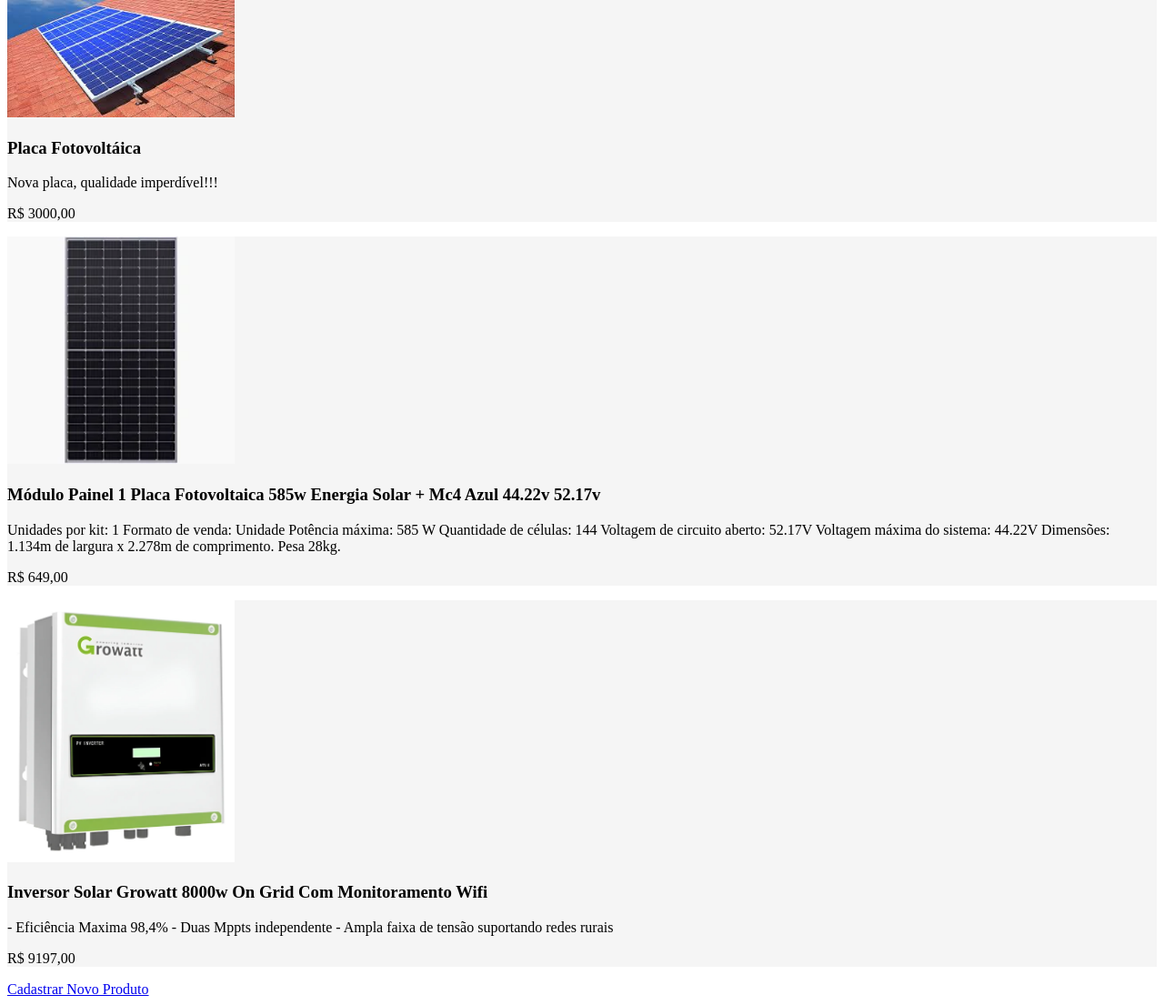
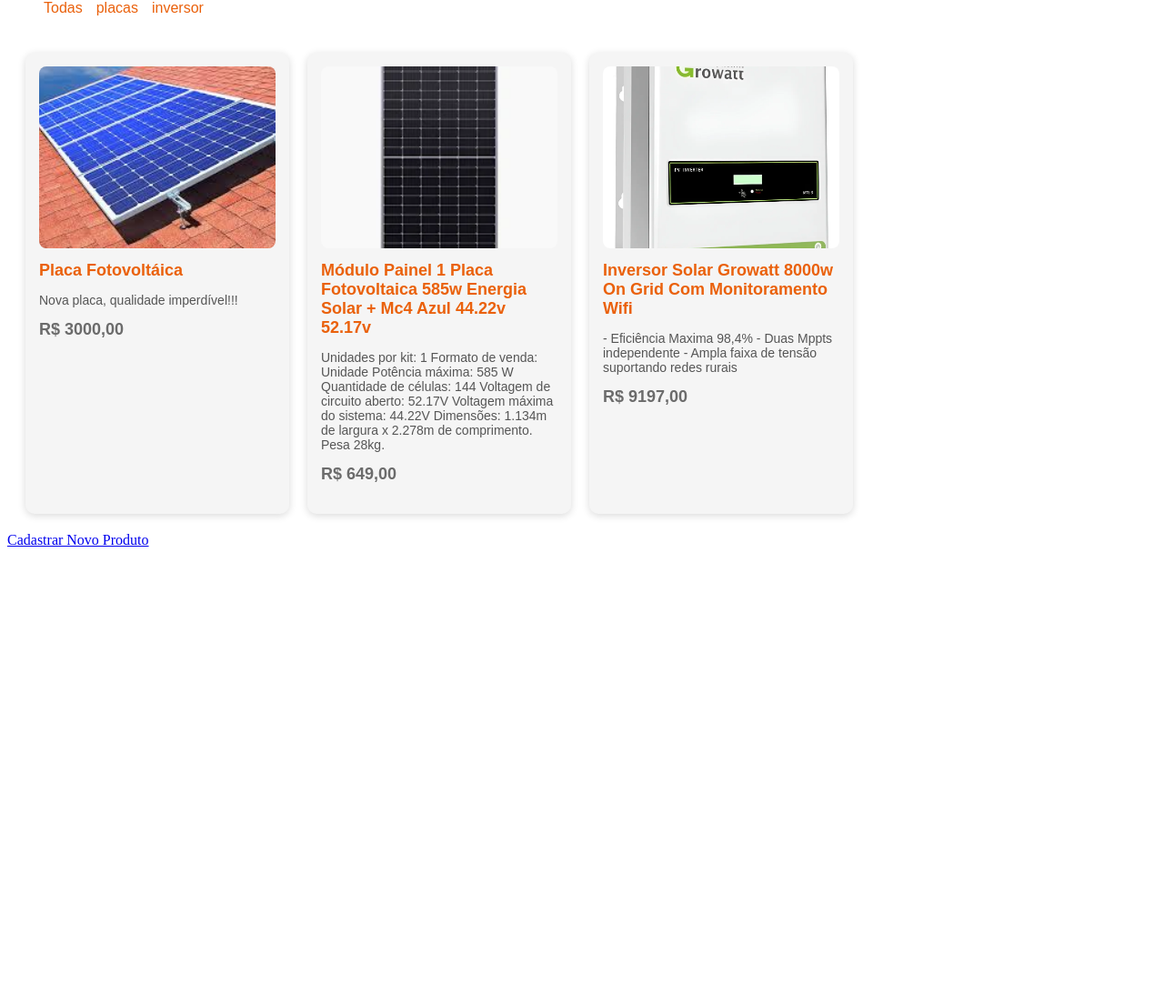
Before and after one commit to Ian-Ribeiro/proj-market-energy, a Django app: page / in a window 1280 px wide. Shown: the part 115-1220 px from the top of the page at 91% size. After the commit the page ends 716 px from the top, so only its background shows below. Run offline with Django 5.2, Linux system fonts and the light colour scheme; data comes from the database, SQL or seed files in the repository; both versions use the stored data as it was after the commit.

Commit message:
Adicionado o filtro e arrumando o css

```diff
--- a/market/static/css/cads.css
+++ b/market/static/css/cads.css
@@ -27,4 +27,10 @@
     border-radius: 30px;
     color: white;
     background-color: rgb(234, 97, 12);
+    cursor: pointer;
+    transition: 0.3s;
 }
+.button-01:hover{
+    background-color: #7f7f7f;
+    transform: scale(1.05);
+}
--- /dev/null
+++ b/market/static/css/filt.css
@@ -0,0 +1,18 @@
+.filtros{
+    display: flex;
+    justify-content: start;
+    padding-left: 40px;
+    padding-right: 40px;
+    gap: 15px;
+    margin-bottom: 20px;
+}
+.link-filt{
+    font-family: Arial, Helvetica, sans-serif;
+    text-decoration: none;
+    color:rgb(234, 97, 12);
+}
+.link-filt:hover{
+    text-decoration: underline;
+    cursor: pointer;
+    color: #7f7f7f;
+}
--- a/market/static/css/header.css
+++ b/market/static/css/header.css
@@ -20,3 +20,8 @@
     text-decoration: none;
     font-weight: 400;
 }
+.link-01:hover{
+    text-decoration: underline;
+    cursor: pointer;
+    color: #7f7f7f;
+}
--- a/market/static/css/prod.css
+++ b/market/static/css/prod.css
@@ -1,3 +1,64 @@
 .container-prod{
-    background-color: whitesmoke;
+    padding: 20px;
 }
+
+/* Container dos cards */
+.lista-produtos {
+    display: flex;
+    gap: 20px;
+    padding: 20px;
+}
+
+/* Card individual */
+.card-produto {
+    width: 260px;
+    background: whitesmoke;
+    border-radius: 10px;
+    padding: 15px;
+    box-shadow: 0 2px 8px rgba(0,0,0,0.15);
+    transition: 0.3s;
+    font-family: Arial, Helvetica, sans-serif;
+}
+
+/* Animação ao passar o mouse */
+.card-produto:hover {
+    transform: scale(1.05);
+}
+
+/* Imagem */
+.img-produto {
+    width: 100%;
+    height: 200px;
+    object-fit: cover;  /* corta a imagem bonitinho */
+    border-radius: 8px;
+}
+
+/* Quando não tem imagem */
+.sem-imagem {
+    width: 100%;
+    height: 200px;
+    background: whitesmoke;
+    border-radius: 8px;
+    display: flex;
+}
+
+/* Nome */
+.card-produto h3 {
+    margin: 10px 0 5px;
+    font-size: 18px;
+    color: rgb(234, 97, 12)
+}
+
+/* Descrição */
+.card-produto .descricao {
+    font-size: 14px;
+    color: #555;
+}
+
+/* Preço */
+.card-produto .preco {
+    margin-top: 10px;
+    font-weight: bold;
+    color: rgb(107, 107, 107);
+    font-size: 18px;
+}
--- /dev/null
+++ b/market/templates/filtro.html
@@ -0,0 +1,9 @@
+{% load static %}
+<link rel="stylesheet" href="{% static 'css/filt.css' %}">
+<div class="filtros">
+    <a href="?" class="link-filt">Todas</a>
+
+    {% for cat in categorias %}
+        <a href="?categoria={{ cat }}" class="link-filt">{{ cat }}</a>
+    {% endfor %}
+</div>
--- a/market/templates/index.html
+++ b/market/templates/index.html
@@ -9,6 +9,9 @@
     {% load static %}
     {% include 'header.html' %}
     <div>
+        {% include 'filtro.html' %}
+    </div>
+    <div>
         {% include 'produtos.html' %}
     </div>
 
--- a/market/templates/produtos.html
+++ b/market/templates/produtos.html
@@ -1,21 +1,26 @@
 {% load static %}
 <link rel="stylesheet" href="{% static 'css/prod.css' %}">
+
 <body>
-    <div>
+
+    <div class="lista-produtos">
         {% for produto in produtos %}
-        <div class="container-prod">
+            <div class="card-produto">
+
                 {% if produto.imagem %}
-                <img src="{{ produto.imagem.url }}" width="250">
+                    <img src="{{ produto.imagem.url }}" class="img-produto">
                 {% else %}
-                <p>Sem imagem</p>
+                    <div class="sem-imagem">Sem imagem</div>
                 {% endif %}
 
                 <h3>{{ produto.nome }}</h3>
-            <p>{{ produto.descricao }}</p>
-            <p>R$ {{ produto.preco }}</p>
+                <p class="descricao">{{ produto.descricao }}</p>
+                <p class="preco">R$ {{ produto.preco }}</p>
+
             </div>
         {% endfor %}
     </div>
-    <a href="{% url 'cadastro_produto'%}">Cadastrar Novo Produto</a>
+
+    <a href="{% url 'cadastro_produto' %}">Cadastrar Novo Produto</a>
 </body>
 </html>
--- a/market/views.py
+++ b/market/views.py
@@ -4,8 +4,19 @@ from .models import Produto
 
 
 def index(request):
-    produtos = Produto.objects.all()
-    return render(request, 'index.html', {'produtos': produtos})
+    categoria = request.GET.get('categoria')
+    categorias = Produto.objects.values_list('categoria', flat=True).distinct()
+
+    if categoria:
+        produtos = Produto.objects.filter(categoria=categoria)
+    else:
+        produtos = Produto.objects.all()
+
+    return render(request, 'index.html', {
+        'produtos': produtos,
+        'categorias': categorias,
+        'categoria_selecionada': categoria
+    })
 
 def cads(request):
     return render(request, 'cads.html')
```
Also changed, not shown: db.sqlite3, media/produtos/Painel.webp (added), media/produtos/inversor.webp (added). Lines whose indentation alone changed are shown as unchanged.
